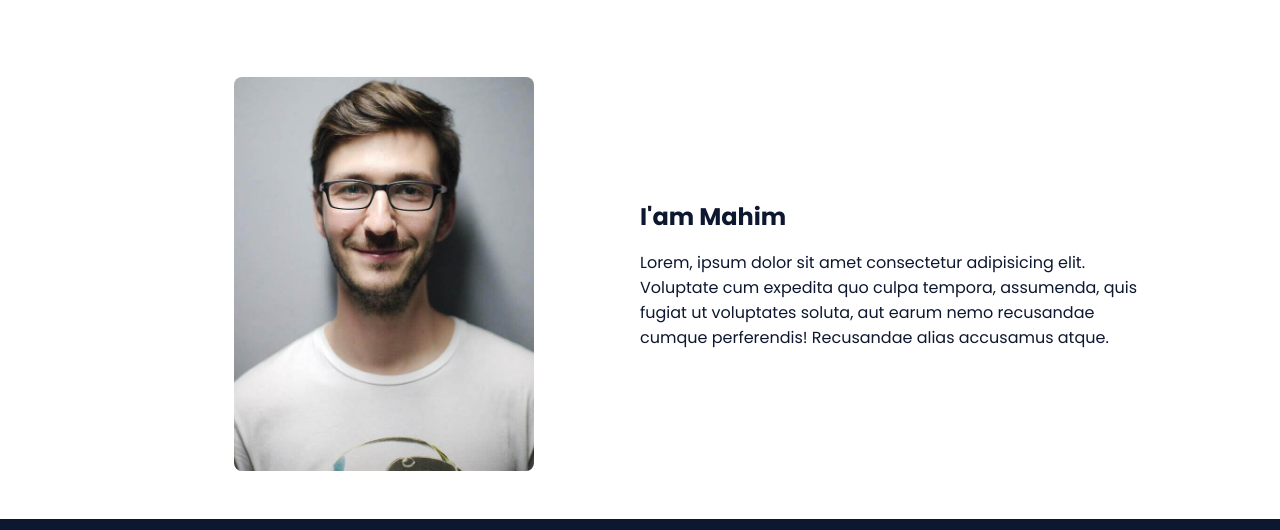
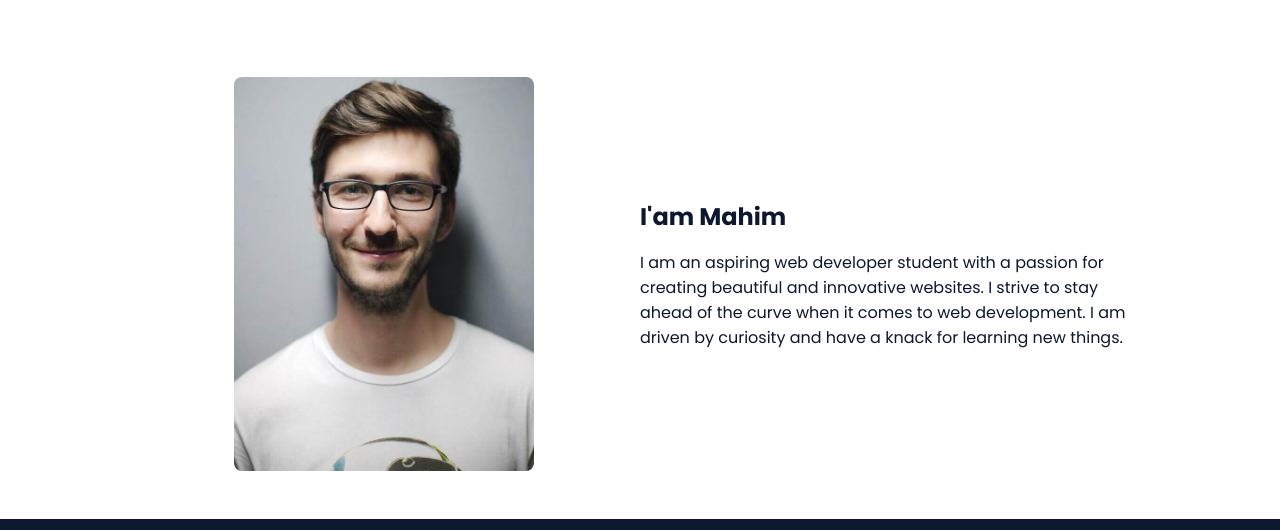
Before and after one commit to RoyceDicki/RoyceDicki.github.io, a plain HTML site: page index.html in a window 1280 px wide. Shown: the part 822-1352 px from the top of the page. Drawn offline with nearby package versions, Linux system fonts and the light colour scheme.

Commit message:
Update index.html

```diff
--- a/index.html
+++ b/index.html
@@ -71,12 +71,11 @@
 
                     <div>
                         <h2 class="about__subtitle">I'am Mahim</h2>
-                        <p class="about__text">Lorem, ipsum dolor sit amet consectetur adipisicing elit. Voluptate cum expedita quo culpa tempora, assumenda, quis fugiat ut voluptates soluta, aut earum nemo recusandae cumque perferendis! Recusandae alias accusamus atque.</p>
+                        <p class="about__text">
+I am an aspiring web developer student with a passion for creating beautiful and innovative websites. I strive to stay ahead of the curve when it comes to web development. I am driven by curiosity and have a knack for learning new things.</p>
                     </div>
                 </div>
-            </section>
-
-            <!--===== SKILLS =====-->
+            </section>           <!--===== SKILLS =====-->
 
             <!-- Remove this>
             <!--===== FOOTER =====-->
```
